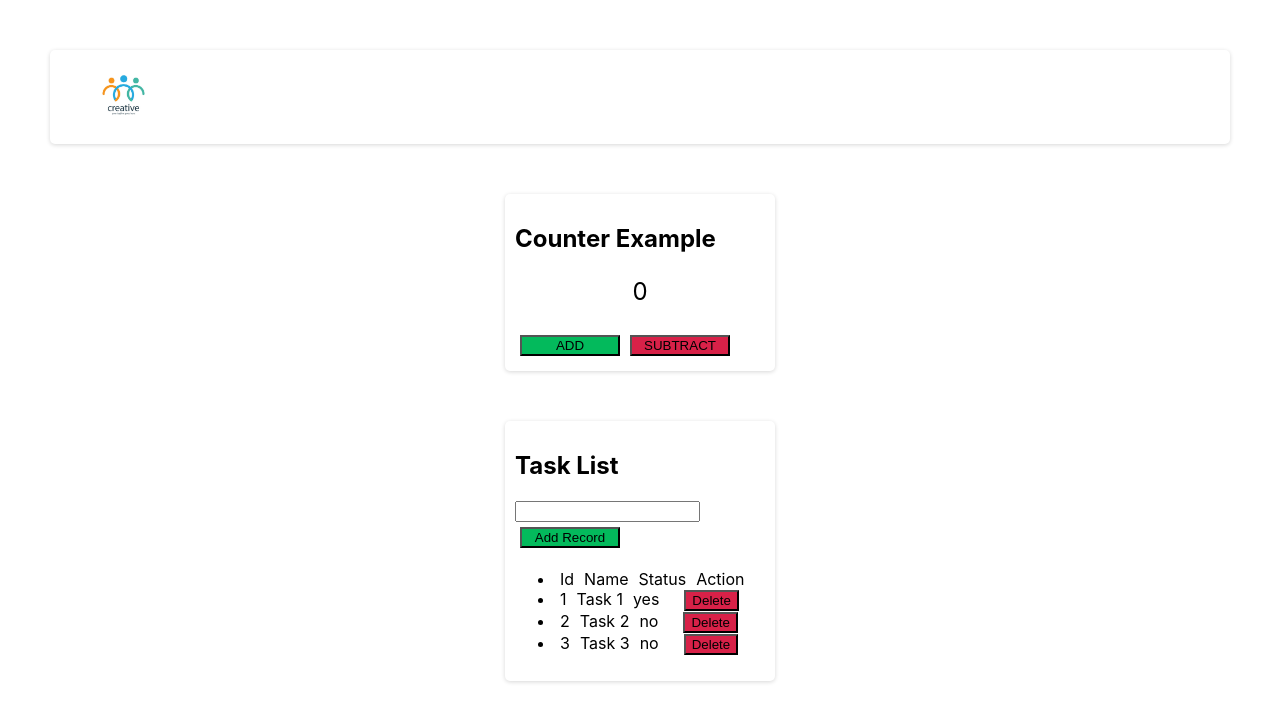
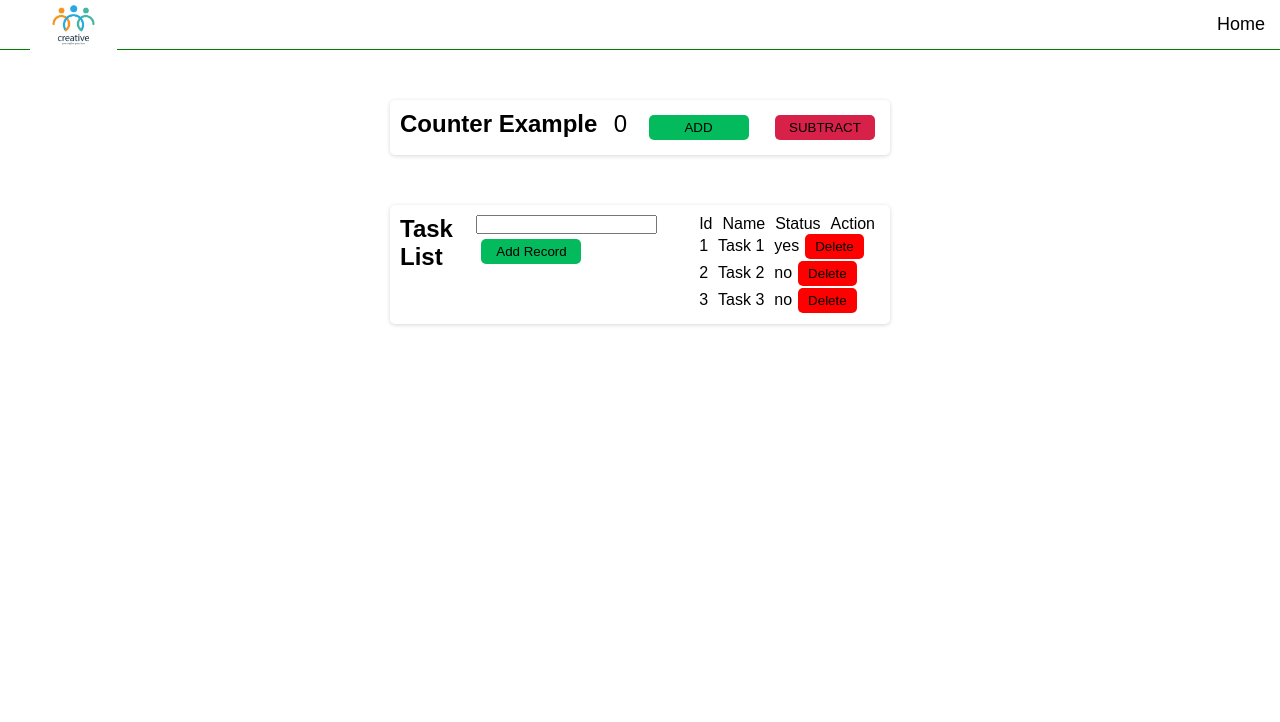
Before and after one commit to shubham070/taskmate, a React (Create React App) app: page / in a window 1280 px wide. Shown: the top 722 px of the page. Built offline with nearby package versions, Linux system fonts and the light colour scheme.

Commit message:
basic styling

```diff
--- a/src/App.css
+++ b/src/App.css
@@ -1,15 +1,39 @@
+h1 {
+  font-size: 28px;
+  text-align: center;
+  margin: 20px;
+}
+
+a {
+  margin: 5px;
+  ;
+  text-decoration: none;
+  color: black;
+}
+
 header {
-  align-content: center;
+  display: flex;
+  justify-content: space-between;
+  align-items: center;
+  height: 50px;
   max-width: auto;
-  margin: 50px;
-  border-radius: 5px;
-  box-shadow: rgba(0, 0, 0, 0.16) 0px 1px 4px;
-  padding: 10px;
+  margin: auto;
+  border-bottom: 1px solid var(--theme-border);
+  padding: 0px 10px;
+  font-size: 18px;
 
   img {
     height: 70px;
     margin-left: 20px;
   }
+}
+
+footer {
+  max-width: 1200px;
+  margin: auto;
+  text-align: center;
+  padding: 20px;
+  border-top: 1px solid var(--theme-border);
 }
 
 .add {
@@ -39,11 +63,13 @@ li {
 }
 
 .box {
-  max-width: 250px;
+  max-width: 500px;
   margin: 50px auto;
   border-radius: 5px;
   box-shadow: rgba(0, 0, 0, 0.16) 0px 1px 4px;
   padding: 10px;
+  display: flex;
+  justify-content: space-between;
 }
 
 p {
@@ -52,5 +78,40 @@ p {
 }
 
 .App {
-  min-height: 100vh;
+  text-align: center;
 }
+
+main {
+  min-height: 90vh;
+  margin: auto;
+  text-align: center;
+  padding: 20px;
+  border-top: 1px solid var(--theme-border);
+}
+
+button.delete {
+  margin: 1px;
+  border: 0px;
+  border-radius: 5px;
+  background-color: var(--theme-button-delete);
+  padding: 5px 10px;
+  cursor: pointer;
+}
+
+button.submit {
+  margin: 1px;
+  border: 0px;
+  border-radius: 5px;
+  background-color: var(--theme-border);
+  padding: 5px 10px;
+  cursor: pointer;
+}
+
+button.trigger {
+  border: 0px;
+  border-radius: 5px;
+  background-color: var(--theme-border);
+  color: red;
+  padding: 5px 10px;
+  cursor: pointer;
+}
--- a/src/components/Header.js
+++ b/src/components/Header.js
@@ -3,6 +3,7 @@ export default function Header() {
   return (
     <header>
       <img src={logo} alt="logo" />
+      <a href="/">Home</a>
     </header>
   );
 }
--- a/src/index.css
+++ b/src/index.css
@@ -1,13 +1,25 @@
-body {
-  margin: 0;
-  font-family: -apple-system, BlinkMacSystemFont, 'Segoe UI', 'Roboto', 'Oxygen',
-    'Ubuntu', 'Cantarell', 'Fira Sans', 'Droid Sans', 'Helvetica Neue',
-    sans-serif;
-  -webkit-font-smoothing: antialiased;
-  -moz-osx-font-smoothing: grayscale;
+* {
+  font-family: Arial, Helvetica, sans-serif;
+  margin: 0px;
+  padding: 0px;
+  box-sizing: border-box;
+  list-style: none;
 }
 
-code {
-  font-family: source-code-pro, Menlo, Monaco, Consolas, 'Courier New',
-    monospace;
+li {
+  list-style: none;
 }
+
+:root {
+  --theme-border: green;
+  --theme-button-delete: red;
+  --theme-button-submit: blue;
+}
+
+button {
+  border: 0px;
+  border-radius: 5px;
+  background-color: grey;
+  padding: 5px 10px;
+  cursor: pointer;
+}
```
